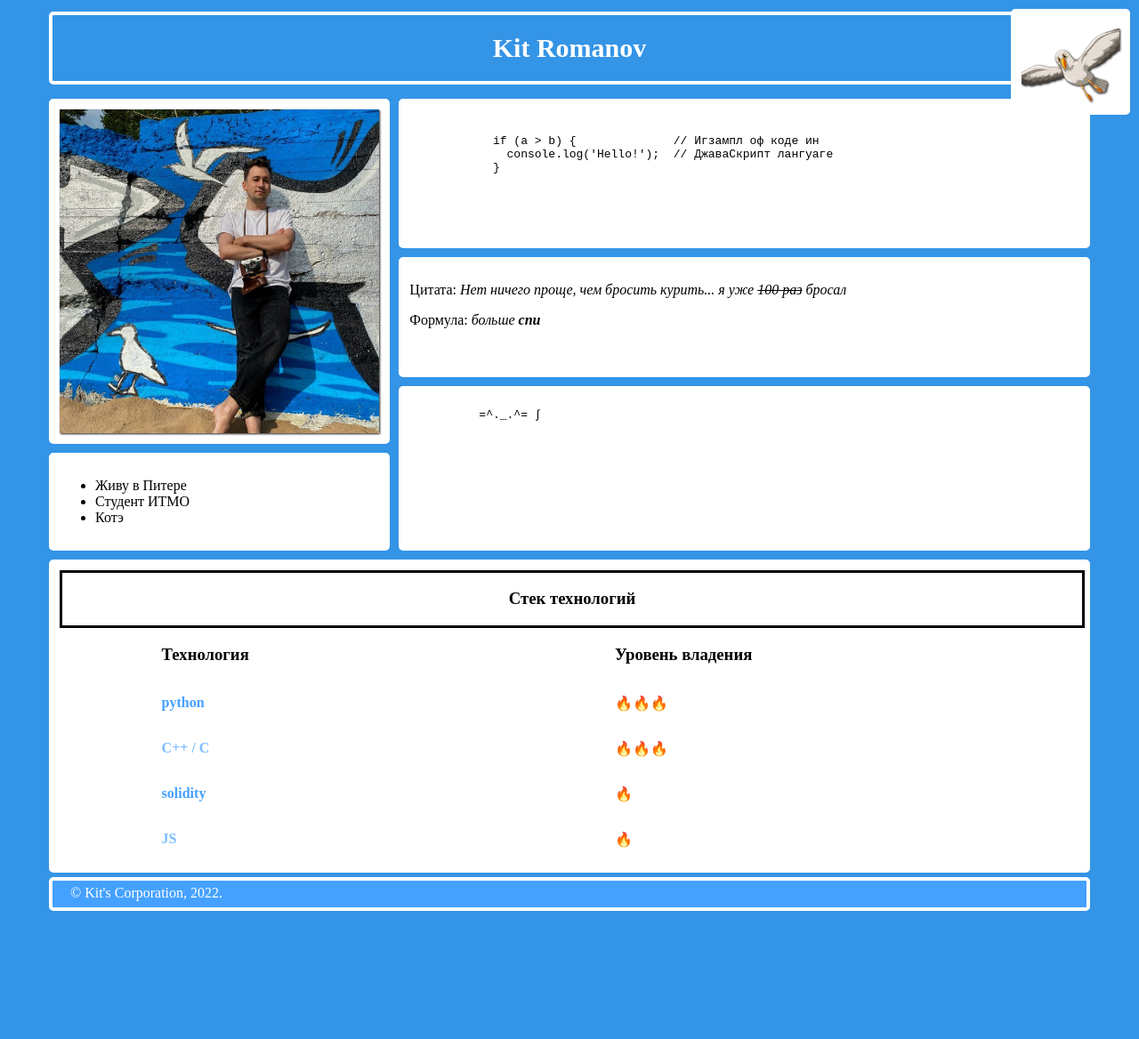
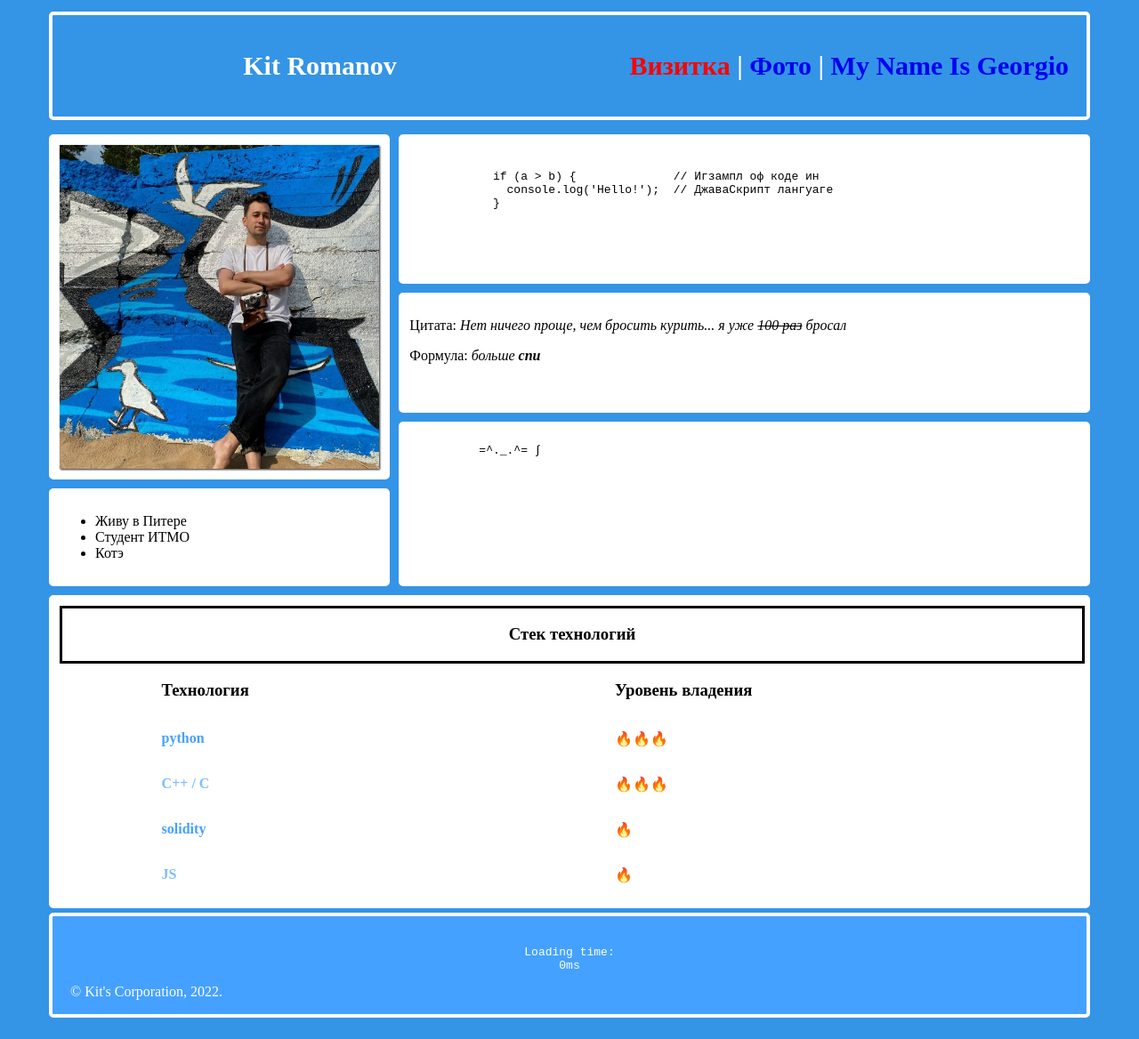
Before and after one commit to kitromanov/web_sem5, a plain HTML site: page index.html in a window 1280 px wide. Shown: the whole page at 89% size. Before the commit the page ends 1048 px from the top, so only its background shows below. Drawn offline with Linux system fonts and the light colour scheme.

Commit message:
feat: add lab 4

```diff
--- a/index.html
+++ b/index.html
@@ -5,10 +5,36 @@
   <title>Name card</title>
   <link rel = 'stylesheet' href = './styles/common.css'>
   <link rel = 'stylesheet' href = './styles/index.css'>
+  <script src="scripts/get_page_time.js"></script>
  </head>
  <body class="container">
   <header class="header">
+    <div class="leftstr">
       <h1>kit romanov</h1>
+    </div>
+    <div class="rightstr">
+      <h1>
+      <div class=".header-menu">
+            <a title="Прочти меня" href="index.html">Визитка</a> |
+            <a title="Что здесь?" href="photo.html">Фото</a> |
+            <a title="Джовани Джорджио" href="my_name_is_georgio.html">My name is georgio</a>
+        </h1>
+      </div>
+    </div>
+    <script>
+      let blocks = document.querySelectorAll("a");
+      const currentLocation = document.location.pathname.split("/").reverse()[0].split(".")[0];
+      switch(currentLocation) {
+        case "index" :
+          blocks[0].style.color='red';
+          break;
+        case "photo":
+          blocks[1].style.color='red';
+          break;
+        case "my_name_is_georgio.html":
+          blocks[2].style.color='red';
+      }
+    </script>
   </header>
   <main>
     <div class="wrapper">
@@ -74,6 +100,7 @@
     </div>
   </main>
   <footer>
+    <pre>Loading time:<div class="loadTime"></div></pre>
     <div class="footer_text">© Kit's Corporation, 2022.</div>
   </footer>
  </body>
--- /dev/null
+++ b/scripts/get_page_time.js
@@ -0,0 +1,8 @@
+(() => {
+    const timeOfBegginingLoad = Date.now();
+    window.addEventListener("load", () => {
+        const timeOfEndingLoad = Date.now();
+        const loadTimeItem = document.querySelector(".loadTime");
+        loadTimeItem.innerText = timeOfEndingLoad - timeOfBegginingLoad + "ms";
+    });
+})();
--- a/styles/index.css
+++ b/styles/index.css
@@ -1,6 +1,10 @@
 body {
     height: 100%;
     background: #3494E6;
+}
+
+a {
+  text-decoration: none;
 }
 
 .bird {
@@ -13,7 +17,7 @@ body {
   background-color: transparent;
 }
 
-@media screen and (max-width: 850px){
+@media screen and (max-width: 1500px){
   .bird {
       display: none;
   }
@@ -22,6 +26,7 @@ body {
 header, footer {
   margin-top: 5px;
   margin-bottom: 16px ;
+  padding: 20px;
   border: 4px solid #fff;
   border-radius: 5px;
   text-align: center;
@@ -34,9 +39,7 @@ h1 {
 }
 
 footer {
-  height: 20px;
-  justify-content: center;
-  padding: 5px;
+  height: 70px;
   background-color: #45a1ff;
   color: #fff;
   position: relative;
@@ -44,7 +47,6 @@ footer {
 
 .footer_text {
   position: absolute;
-  left: 20px;
 }
 
 .wrapper {
@@ -133,3 +135,17 @@ img {
 .table .table-item:nth-child(2n) {
   color: #7bbdff;
 }
+
+.leftstr, .rightstr {
+  float: left;
+  width: 50%;
+}
+.rightstr {
+  text-align: right;
+}
+
+.header-menu {
+  display: inline;
+  flex-direction: row;
+  gap: 40px;
+}
```
Also changed, not shown: my_name_is_georgio.html (added, +44 -0 lines), photo.html (added, +44 -0 lines).
